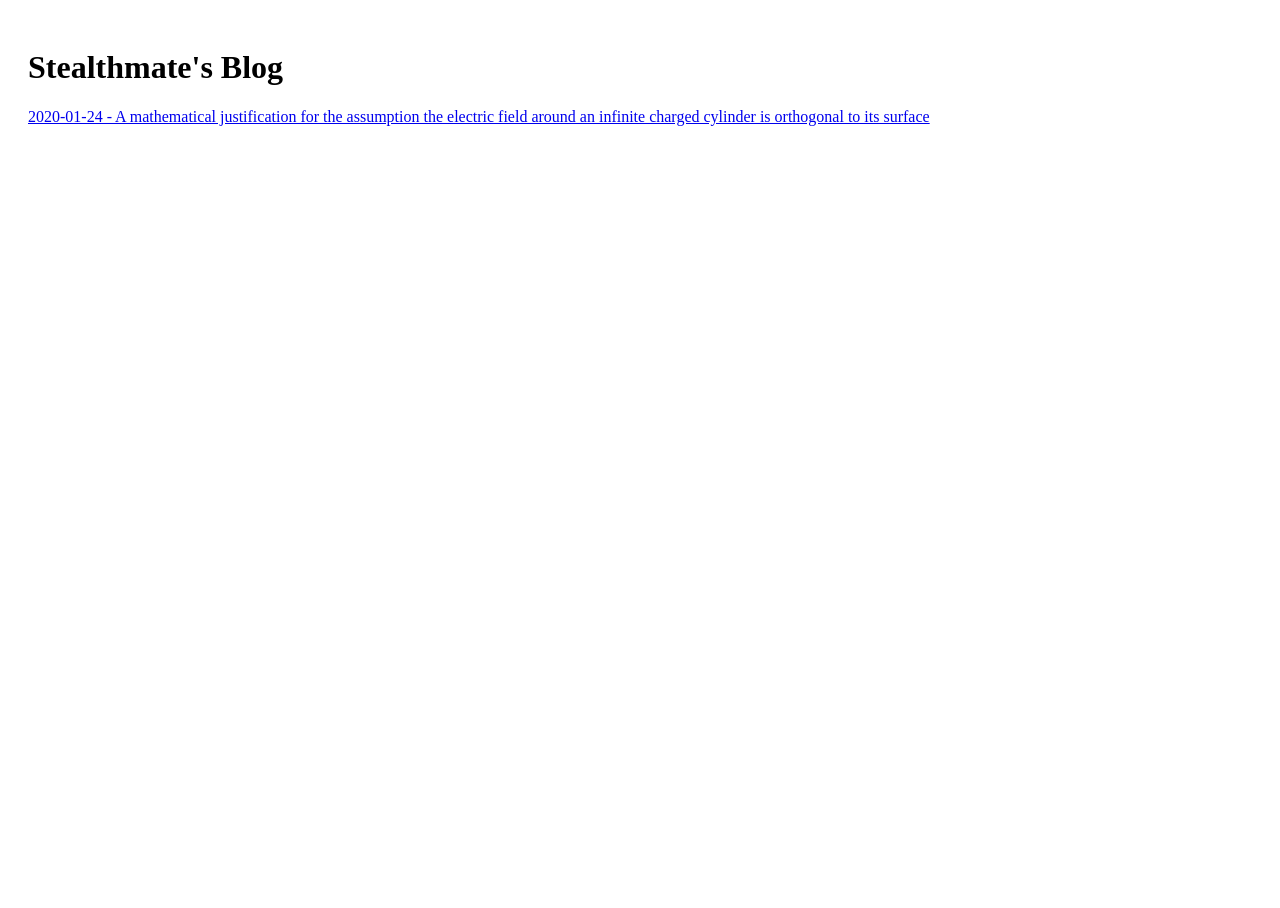
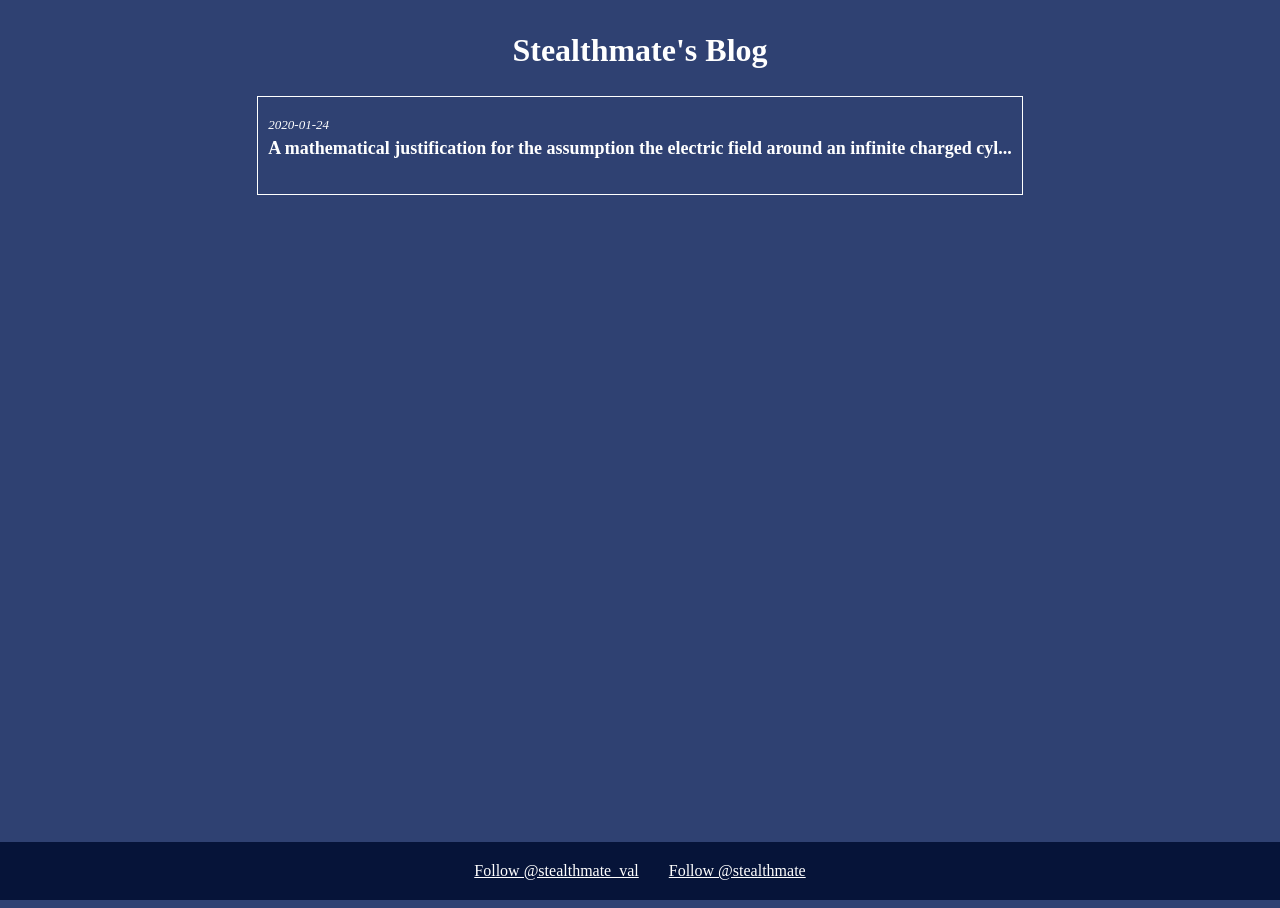
Before and after one commit to Stealthmate/stealthmate.github.io-dev, a Jekyll site: the page built from index.md, in a window 1280 px wide. Built offline with Jekyll 4.4.1, drawn with Linux system fonts in a browser that asks for light colours; comment, search, counter and statistics services are not loaded.

Commit message:
Style homepage for mobile
- Add colors
- Add SNS buttons
- Style post links

```diff
--- /dev/null
+++ b/_includes/excerpt.html
@@ -0,0 +1,5 @@
+<blockquote class='excerpt'>
+  <time datetime="{{ post.date }}">{{ post.date | slice: 0,10}}</time>
+  <h1><a href="{{ post.url | relative_url }}">{{ post.title | truncate: 100 }}</a></h1>
+  <span class="post-excerpt"> {{ post.abstract | truncate: 300 }} </span>
+</blockquote>
--- a/_layouts/home.html
+++ b/_layouts/home.html
@@ -3,7 +3,8 @@
   <head>
     {% include head.html %}
     <title>{{ page.title }}</title>
-    <link rel="stylesheet" type="text/css" href="{{ "/assets/css/style.css" | relative_url }}">
+    <link rel="stylesheet" type="text/css" href="{{ "/assets/css/home.css" | relative_url }}">
+    <script async defer src="https://buttons.github.io/buttons.js"></script>
   </head>
   <body>
     <main>
@@ -12,11 +13,18 @@
           {{ page.title }}
         </h1>
       </header>
-      <section>
-        {% for post in site.posts %}
-        <a href="{{ post.url | relative_url }}">{{ post.date | slice: 0, 10 }} - {{ post.title }}</a>
-        {% endfor %}
-      </section>
+      <article>
+        <section id="posts">
+          {% for post in site.posts %}
+          {% assign myvar = post.title %}
+          {% include excerpt.html %}
+          {% endfor %}
+        </section>
+      </article>
+      <footer>
+        <a href="https://twitter.com/stealthmate_val?ref_src=twsrc%5Etfw" class="twitter-follow-button sns-button" data-show-count="false">Follow @stealthmate_val</a><script async src="https://platform.twitter.com/widgets.js" charset="utf-8"></script>
+        <a class="sns-button github-button" href="https://github.com/stealthmate" aria-label="Follow @stealthmate on GitHub">Follow @stealthmate</a>
+      </footer>
     </main>
   </body>
 </html>
--- /dev/null
+++ b/_sass/_excerpt.scss
@@ -0,0 +1,37 @@
+@import 'theme_default';
+
+.excerpt {
+  display: flex;
+  flex-direction: column;
+  align-items: flex-start;
+  justify-content: flex-start;
+  margin: 5px;
+
+  padding: 20px 10px;
+  border: 1px solid white;
+  // box-shadow: 0px 0px 1px 1px white;
+
+  h1 {
+    font-size: 18px;
+    margin: 5px 0;
+  }
+
+  time {
+    font-style: italic;
+    font-size: 13px;
+  }
+
+  a {
+    text-decoration: none;
+  }
+
+  .post-excerpt {
+    margin-top: 10px;
+  }
+
+  @media screen and (max-width: 500px) {
+    .post-excerpt {
+      display: none;
+    }
+  }
+}
--- /dev/null
+++ b/_sass/_home.scss
@@ -0,0 +1,37 @@
+@import 'theme_default';
+@import 'excerpt';
+
+html, body, main {
+  height: 100%;
+  background: $color-background;
+  color: $color-text;
+}
+
+a {
+  color: $color-text;
+}
+
+main {
+  display: flex;
+  flex-direction: column;
+  align-items: center;
+  justify-content: flex-start;
+  height: 100%;
+  margin: 3px;
+}
+
+footer {
+  background: $color-background-dark;
+  position: absolute;
+  bottom: 0;
+
+  display: flex;
+  flex-direction: row;
+  align-items: center;
+  justify-content: center;
+  width: 100%;
+}
+
+footer > * {
+  margin: 20px 15px;
+}
--- a/_sass/_theme_default.scss
+++ b/_sass/_theme_default.scss
@@ -1,2 +1,7 @@
 $theme-color-border: #CCC;
 $theme-color-text: #333;
+
+$color-text: #fff;
+$color-background: #2F4172;
+$color-background-light: #7986AC;
+$color-background-dark: #061439;
--- /dev/null
+++ b/assets/css/home.scss
@@ -0,0 +1,4 @@
+---
+---
+
+@import 'home';
```
Also changed, not shown: _layouts/excerpt.html (added).
